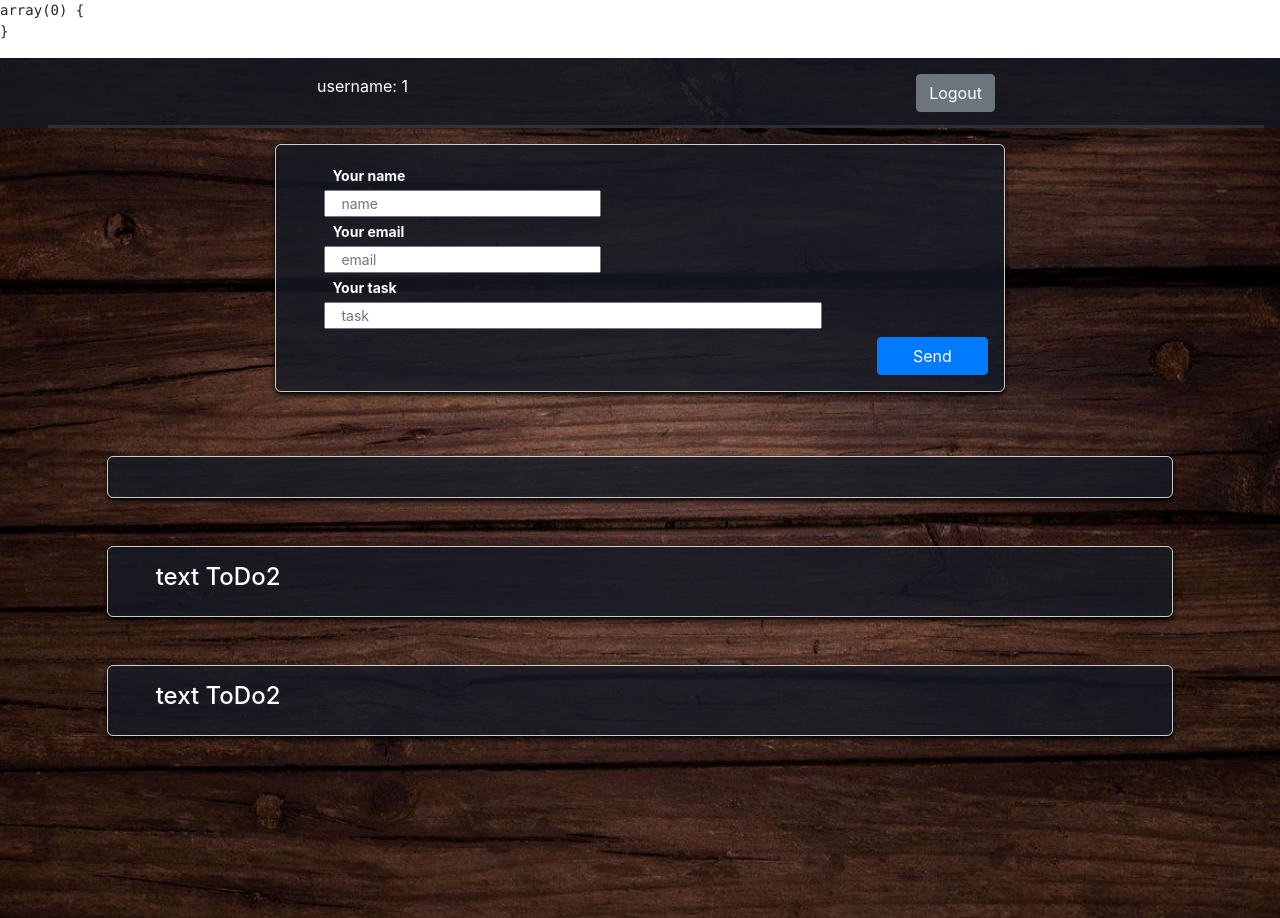
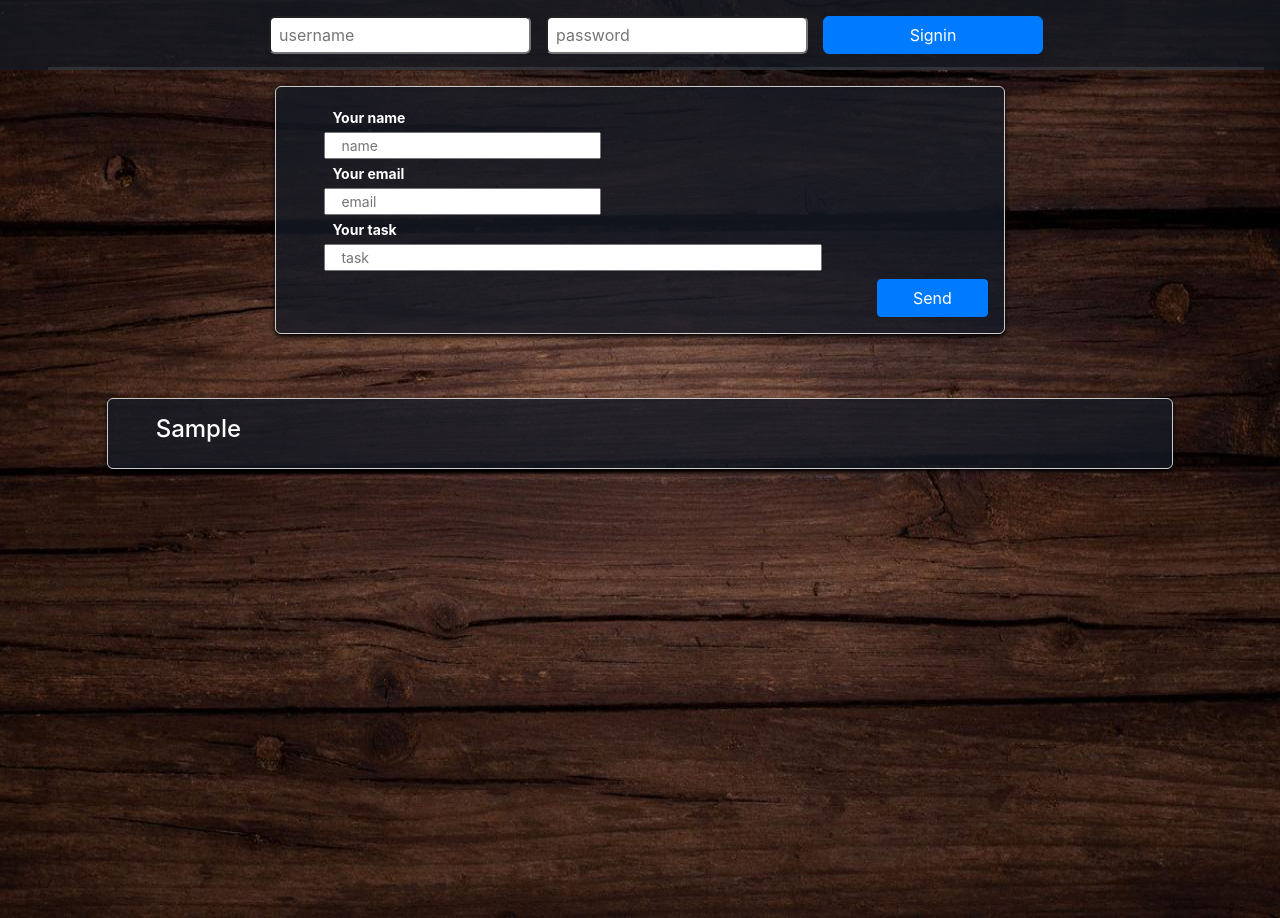
Before and after one commit to Estorozh/BeeJee, a PHP site: page /index.php in a window 1280 px wide. Run offline with PHP 8.4, Linux system fonts and the light colour scheme; the visitor is signed in with stand-in values (Sample User, id 1); tables that the repository leaves empty or names only in its code hold one stand-in row (values such as "Sample post").

Commit message:
authorization and logout

```diff
--- a/controllers/auth.php
+++ b/controllers/auth.php
@@ -16,3 +16,12 @@
     }
 
     $isAuth = auth();
+
+    function logout() {
+        setcookie('username','admin',time(),'/');
+        setcookie('password','123',time(),'/');
+        if ($_SESSION['is_auth']) {
+            unset ($_SESSION['is_auth']);
+        }
+        return $isAuth = false;
+    }
--- a/controllers/login.php
+++ b/controllers/login.php
@@ -1,8 +1,11 @@
 <?php
 
-    if($_POST['username'] == 'admin' && $_POST['password'] == '123'){
+    if($_POST['username'] == 'admin' && $_POST['password'] == '123') {
         $_SESSION['is_auth'] = true;
 
         setcookie('username', 'admin', time() + 3600 * 24 * 7, '/');
         setcookie('password', '123', time() + 3600 * 24 * 7, '/');
+        reload();
+    } else {
+        $msg = "Access forbidden";
     }
--- a/controllers/post.php
+++ b/controllers/post.php
@@ -5,12 +5,10 @@
         foreach($_POST as $key=>$value) {
             if(empty($value)) {
                 $msg = "Please, fill all fields";
-                break;
             }
             if($key == 'email'){
                 if(!checkEmail($value)) {
                     $msg = "Please, input the correct email";
-                    exit();
                 }
             }
         }
@@ -18,6 +16,9 @@
             include_once ('controllers/login.php');
         } elseif(isset($_POST['author'])) {
             include_once ('controllers/taskController.php');
+        } elseif(isset($_POST['logout'])) {
+            logout();
+            reload();
         } else {
             $msg = 'dont\'t find this form';
         }
--- a/index.php
+++ b/index.php
@@ -9,6 +9,12 @@
 
     $db = db_connect();
 
-    vardump($_POST);
+    // vardump($_POST);
+    $tasks = getTasks('author');
 
     include_once ('./view/_main.php');
+
+    function reload() {
+        header('Location: index.php');
+        exit;
+    }
--- a/models/DB.php
+++ b/models/DB.php
@@ -11,11 +11,12 @@
 		return $db;
 	}
 
-	function db_query($sql, $params = []){
+	function db_query($sql) {
 		$db = db_connect();
 
 		$query = $db->prepare($sql);
-		$query->execute($params);
+
+		$query->execute();
 
 		db_check_error($query);
 
@@ -27,5 +28,6 @@
 
 		if($info[0] != PDO::ERR_NONE){
 			exit('ERROR DB: '.$info[2]);
+			// return $msg = "ERROR_DB: $info[2]";
 		}
 	}
--- a/models/tasksModel.php
+++ b/models/tasksModel.php
@@ -8,7 +8,7 @@
     }
 
     function addTask($author, $email, $task){
-      $query = db_query(sprintf("INSERT INTO Tasks (author, email, task) VALUES (%s,%s,%s)", $author, $email, $task));
+      $query = db_query(sprintf("INSERT INTO Tasks (author, email, task) VALUES ('%s', '%s', '%s')", $author, $email, $task));
 
       $db = db_connect();
       return $db->lastInsertId();
--- a/models/validator.php
+++ b/models/validator.php
@@ -1,7 +1,7 @@
 <?php
 
 function xss($var) {
-    return trim(htmlspecialchars($var));
+    return (string) trim(htmlspecialchars($var));
 }
 
 function checkEmail($email) {
--- a/view/_main.php
+++ b/view/_main.php
@@ -12,11 +12,11 @@
 
   <header class="container-fluid">
     <div class="login row p-3 pl-5">
-      <?php if(auth()) { ?>
-        <div class="d-flex col-lg-12 justify-content-around">
-          <span class="login-username">username: <?=$_COOKIE['username']?></span>
-          <button type="submit" name="Logout" class="btn-logout btn btn-secondary">Logout</button>
-        </div>
+      <?php if($isAuth) { ?>
+        <form action="" method="post" class="d-flex col-lg-12 justify-content-around">
+          <span class="login-username">username: <?=$_COOKIE['username'] ?? '';?></span>
+          <button name="logout" class="btn-logout btn btn-secondary" value='logout'>Logout</button>
+        </form>
       <?php } else {  ?>
         <form action="" id="auth" method="post" class="d-flex col-lg-12 justify-content-center">
           <input type="text" name="username" placeholder="username" class="pl-2">
@@ -42,18 +42,13 @@
     <!-- TODO foreach in table -->
     <div class="items container-fluid mt-3">
       <div class="row justify-content-center">
-        <div class="item col-lg-10 mt-5 p-3 pl-5">
-          <h4> <? //vardump($task)?></h4>
-        </div>
-        <div class="item col-lg-10 mt-5 p-3 pl-5">
-          <h4>text ToDo2</h4>
-        </div>
-        <div class="item col-lg-10 mt-5 p-3 pl-5">
-          <h4>text ToDo2</h4>
-        </div>
+        <?php foreach($tasks as $task) : ?>
+          <div class="item col-lg-10 mt-5 p-3 pl-5">
+            <h4><?=$task['task'];?></h4>
+          </div>
+        <?php endforeach; ?>
       </div>
     </div>
-  </main>
 
   <div class="modal <?php if(!empty($msg)) {echo 'open';} ?>">
     <div class="modal-body">
```
Also changed, not shown: controllers/logout.php (deleted).
